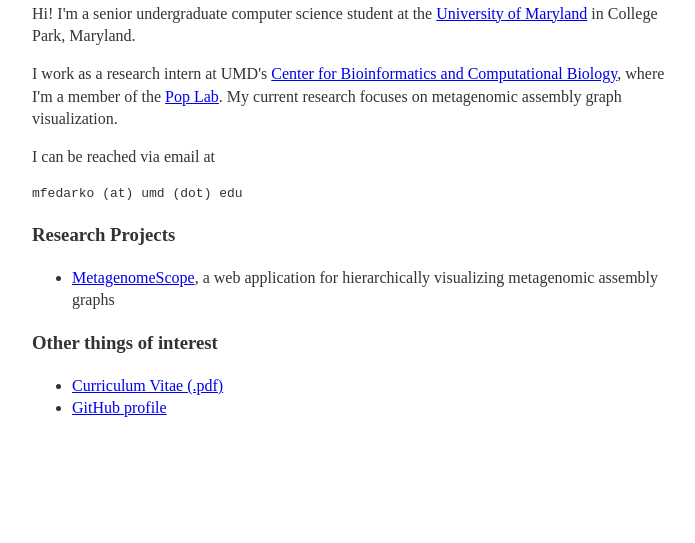
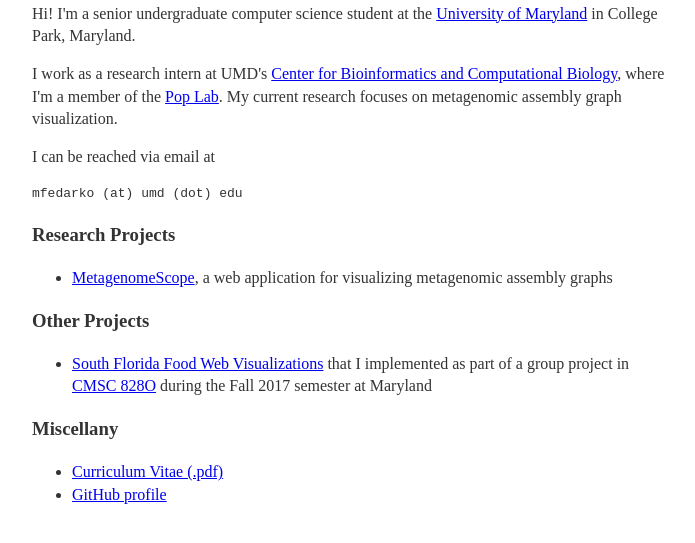
Before and after one commit to fedarko/fedarko.github.io, a plain HTML site: page index.html in a window 1280 px wide. Shown: the part 83-626 px from the top of the page, without its empty margins (288-983 px from the left). Drawn offline with Linux system fonts and the light colour scheme.

Commit message:
Update site index text re: 828O project

```diff
--- a/index.html
+++ b/index.html
@@ -37,12 +37,22 @@
         <ul>
             <li>
                 <a href="https://marbl.github.io/MetagenomeScope">
-                MetagenomeScope</a>, a web application for hierarchically
-                visualizing metagenomic assembly graphs
+                MetagenomeScope</a>, a web application for visualizing
+                metagenomic assembly graphs
             </li>
         </ul>
 
-        <h3>Other things of interest</h3>
+        <h3>Other Projects</h3>
+        <ul>
+            <li><a href="828O/">South Florida Food Web Visualizations</a>
+                that I implemented as part of a group project in
+                <a href="http://www.hcbravo.org/networks-across-scales/">CMSC
+                828O</a>
+                during the Fall 2017 semester at Maryland
+            </li>
+        </ul>
+
+        <h3>Miscellany</h3>
         <ul>
             <li><a href="mwf_cv.pdf">Curriculum Vitae (.pdf)</a></li>
             <li><a href="http://github.com/fedarko">GitHub profile</a></li>
```
